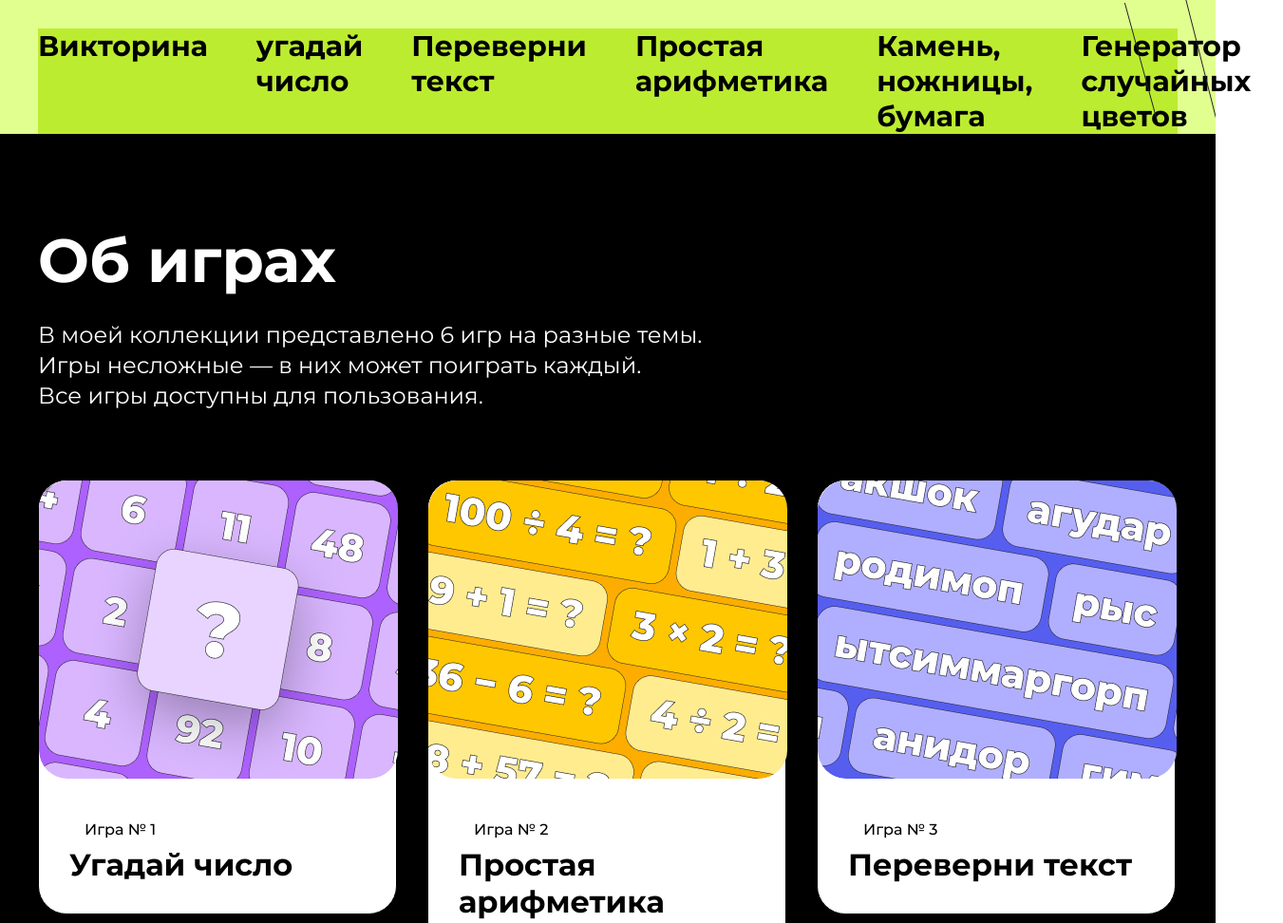
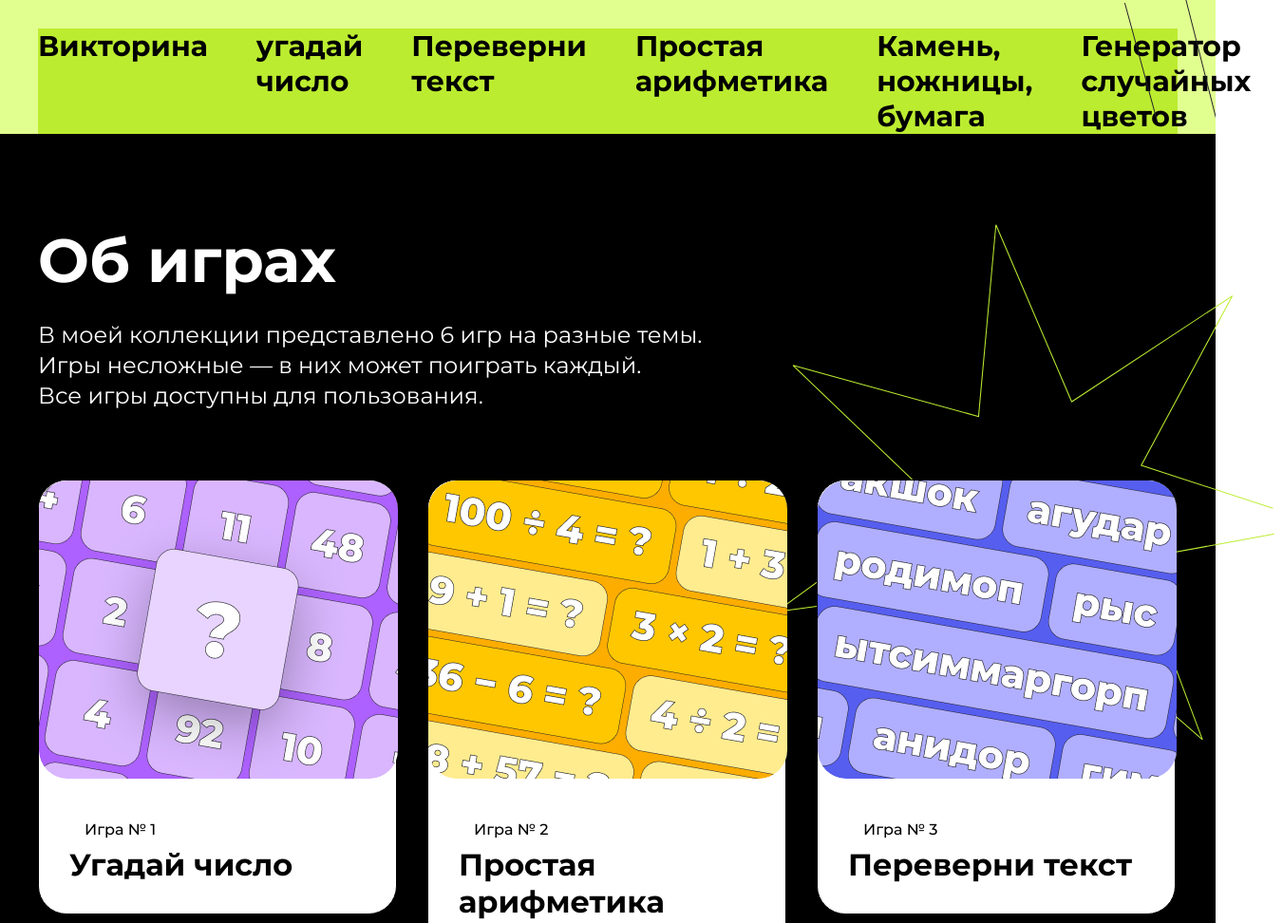
Before and after one commit to akamentseva/2-nd-course-hw, a plain HTML site: page hw-1/index.html in a window 1280 px wide. Shown: the part 645-1617 px from the top of the page at 95% size, 1351 px wide, since content can reach past the window. Drawn offline with Linux system fonts and the light colour scheme.

Commit message:
Files changed(1.2)

```diff
--- a/hw-1/index.html
+++ b/hw-1/index.html
@@ -52,6 +52,8 @@
 
     </div>
     <div class="games center" id="games-section">
+        <svg class="games__star" width="585" height="585" viewBox="0 0 458 567" fill="none" xmlns="http://www.w3.org/2000/svg"><path d="M311.161 184.877L311.375 185.435L311.886 185.126L479.433 83.8167L380.124 252.557L379.822 253.073L380.382 253.28L564.052 321.108L370.208 348.674L369.616 348.758L369.804 349.326L431.289 535.215L288.879 400.849L288.444 400.439L288.117 400.94L181.119 564.91L197.378 369.793L197.429 369.197L196.833 369.254L1.92162 387.833L164.61 278.892L165.107 278.56L164.691 278.129L28.6394 137.326L215.247 196.597L215.817 196.778L215.894 196.186L241.151 2.02592L311.161 184.877Z" stroke="#BCEC30"/></svg>
+
         <h1 class="games__title">Об играх</h1>
         <p class="games__descr">В моей коллекции представлено 6 игр на разные темы.<br>Игры несложные — в них может поиграть каждый. <br>Все игры доступны для пользования.</p>
 
--- a/hw-1/style.scss
+++ b/hw-1/style.scss
@@ -119,6 +119,13 @@ a{
     background-color: black;
     color: white;
     padding-top: 94px;
+    position: relative;
+    &__star{
+      position: absolute;
+      transform: rotate(-2.23deg);
+      right: -60px;
+
+    }
     &__title{
         margin-bottom: 24px;
         font-size: 64px;
```
Also changed, not shown: hw-1/style.css, 1 other file.
